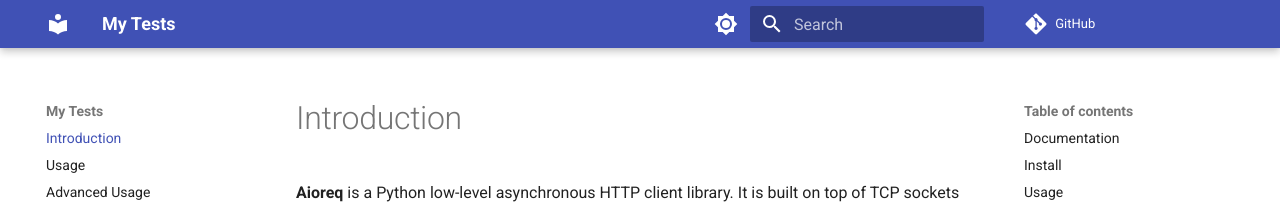
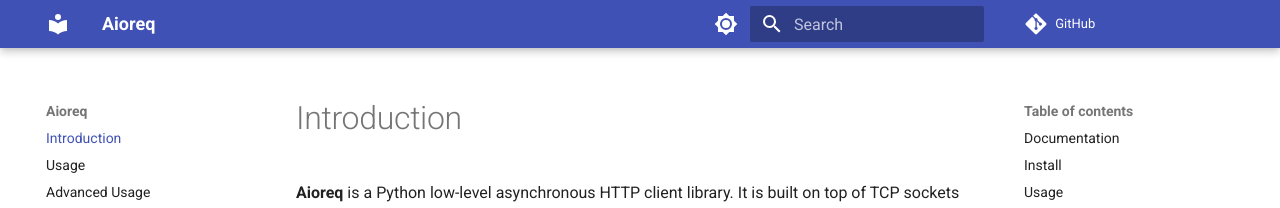
Before and after one commit to karpetrosyan/aioreq, an MkDocs documentation site: the page built from docs/index.md, in a window 1280 px wide. Shown: the top 208 px of the page. Built offline with MkDocs 1.6.1 and Material for MkDocs 9.7.7, drawn with Linux system fonts in a browser that asks for light colours; comment, search, counter and statistics services are not loaded.

Commit message:
Update mkdocs.yml

```diff
--- a/mkdocs.yml
+++ b/mkdocs.yml
@@ -1,4 +1,4 @@
-site_name: My Tests
+site_name: Aioreq
 site_url: http://127.0.0.1:8000
 
 repo_url: https://github.com/karosis88/aioreq
```
